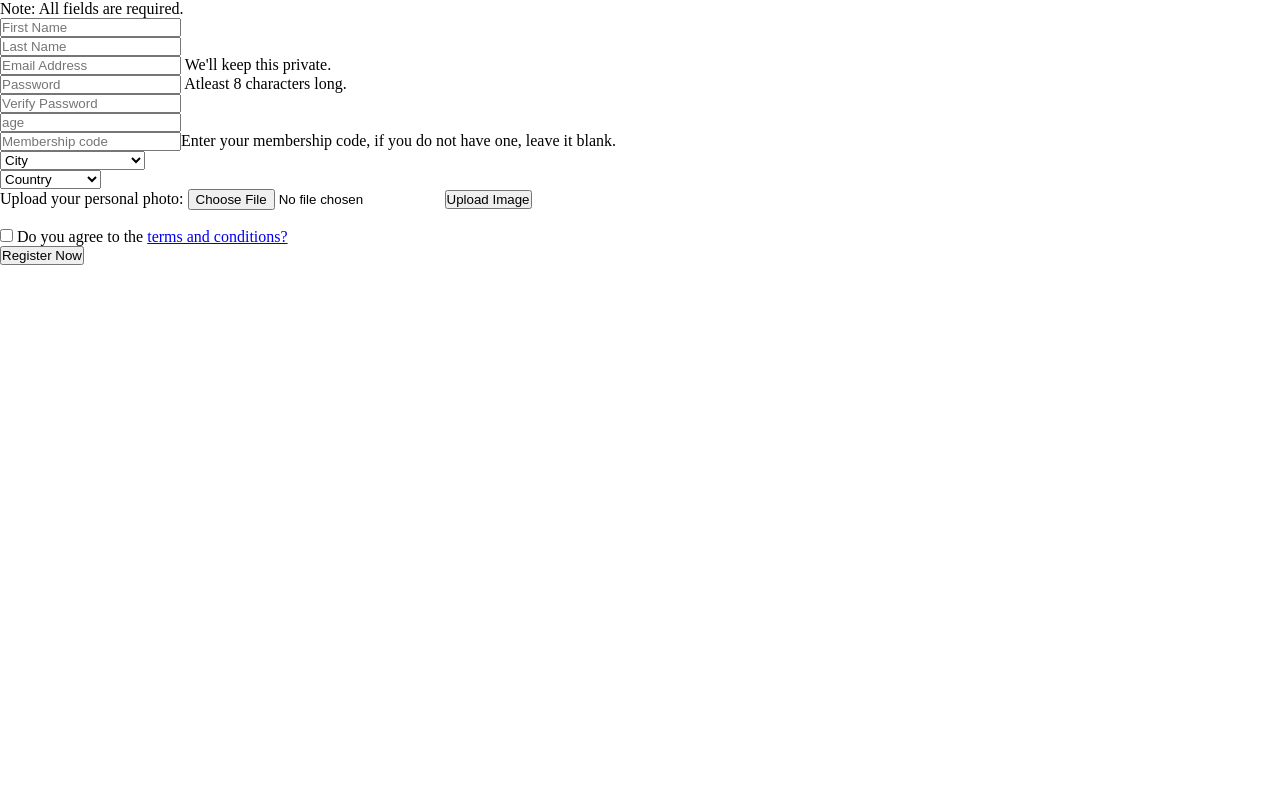
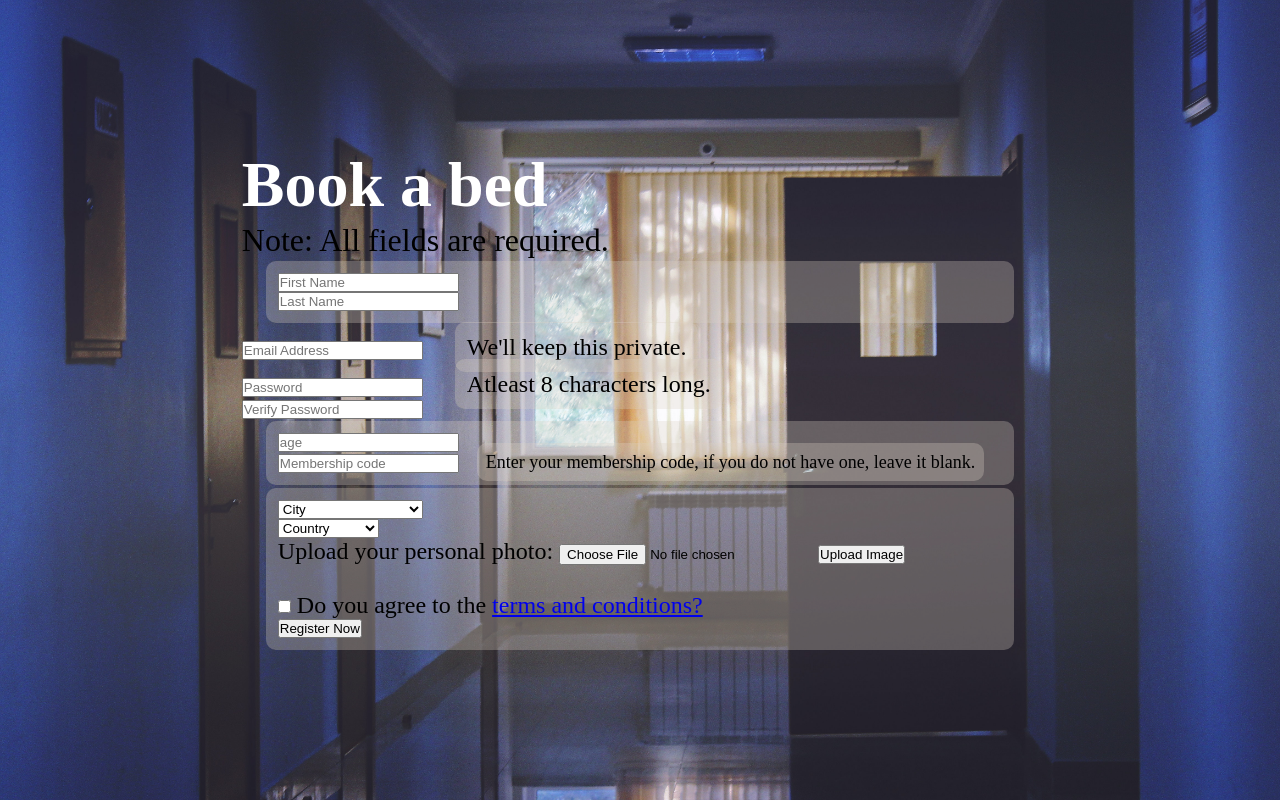
Before and after one commit to shivomSG/hackmol, a Django app: template WEB/templates/beds.html in a window 1280 px wide. Run offline with Django 4.2, Linux system fonts and the light colour scheme; the template is opened without the code that fills it, so the values that code supplies are empty.

Commit message:
finishing and most of changes

```diff
--- /dev/null
+++ b/WEB/templates/beds.css
@@ -0,0 +1,44 @@
+body{
+    background-image: url("./images/room.jpg");
+    background-size: cover;
+
+    /* color: white; */
+    display: flex;
+    justify-content: center;
+    align-items: center;
+    font-size: 2em;
+}
+
+/* .col-md-6{
+    background-color: rgba(218, 208, 194, 0.3);
+    border: none;
+    padding: 0.5em;
+    border-radius: 10px;
+    margin: 0.1em 1em;
+
+    font-size: 0.75em;
+} */
+
+.row{
+    background-color: rgba(218, 208, 194, 0.3);
+    border: none;
+    padding: 0.5em;
+    border-radius: 10px;
+    margin: 0.1em 1em;
+
+    font-size: 0.75em;
+}
+
+.extern-type{
+    background-color: rgba(218, 208, 194, 0.3);
+    border: none;
+    padding: 0.5em;
+    border-radius: 10px;
+    margin: 0.1em 1em;
+
+    font-size: 0.75em;
+}
+
+h1{
+    color:white;
+}
--- a/WEB/templates/beds.html
+++ b/WEB/templates/beds.html
@@ -6,16 +6,17 @@
 		<link rel="stylesheet" href="icons/styles.css">
 		<link rel="stylesheet" href="css/bootstrap-custom.css">
 		<link rel="stylesheet" href="css/registration-form.css">
+		<link rel="stylesheet" href="beds.css">
 
 		<link href='https://fonts.googleapis.com/css?family=Source+Sans+Pro:300,600' rel='stylesheet' type='text/css'>
 
 	</head>
 	<body>
 
-		<!-- Register Form -->
-		<div class="form-wrapper"> <!-- Form-wrapper only for positioning -->
+		<div class="form-wrapper">
 			<form action="#non" method="post" class="fcorn-register container">
                 {% csrf_token %}
+				<h1>Book a bed</h1>
 				<p class="register-info">Note: All fields are required.</p>
 				<div class="row">
 					<p class="col-md-6"><input type="text" placeholder="First Name" required></p>
--- a/WEB/templates/index.html
+++ b/WEB/templates/index.html
@@ -84,7 +84,7 @@
             <h2>One platform, multiple hospitals</h2>
         </div>
 
-        <div class="aboutus">About Us</div>
+        <div class="aboutus"> <a href="#" About Us></a></div>
 
     </div>
 
```
Also changed, not shown: WEB/templates/index1.html (added, +17 -0 lines), WEB/templates/style.css (added, +54 -0 lines), 1 other file.
